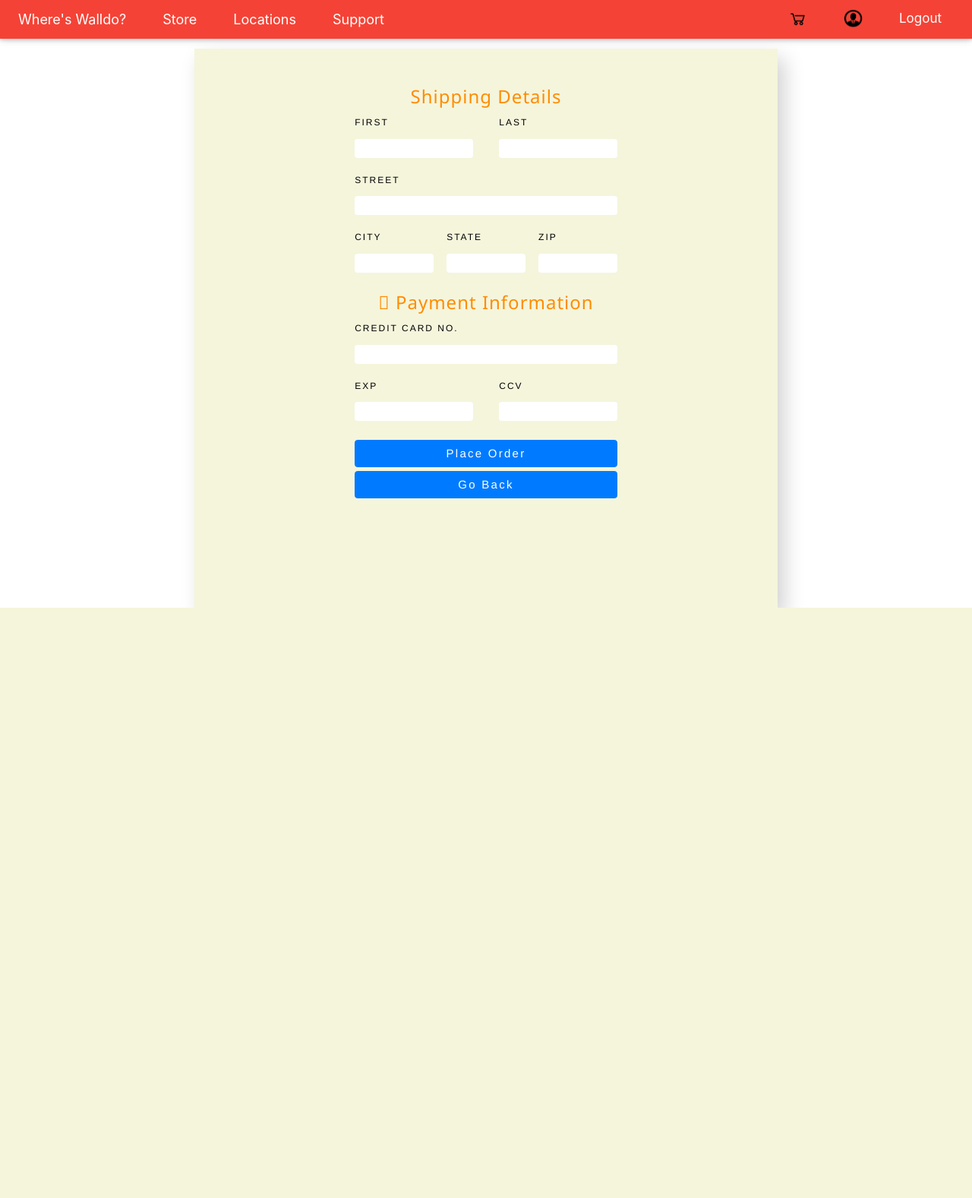
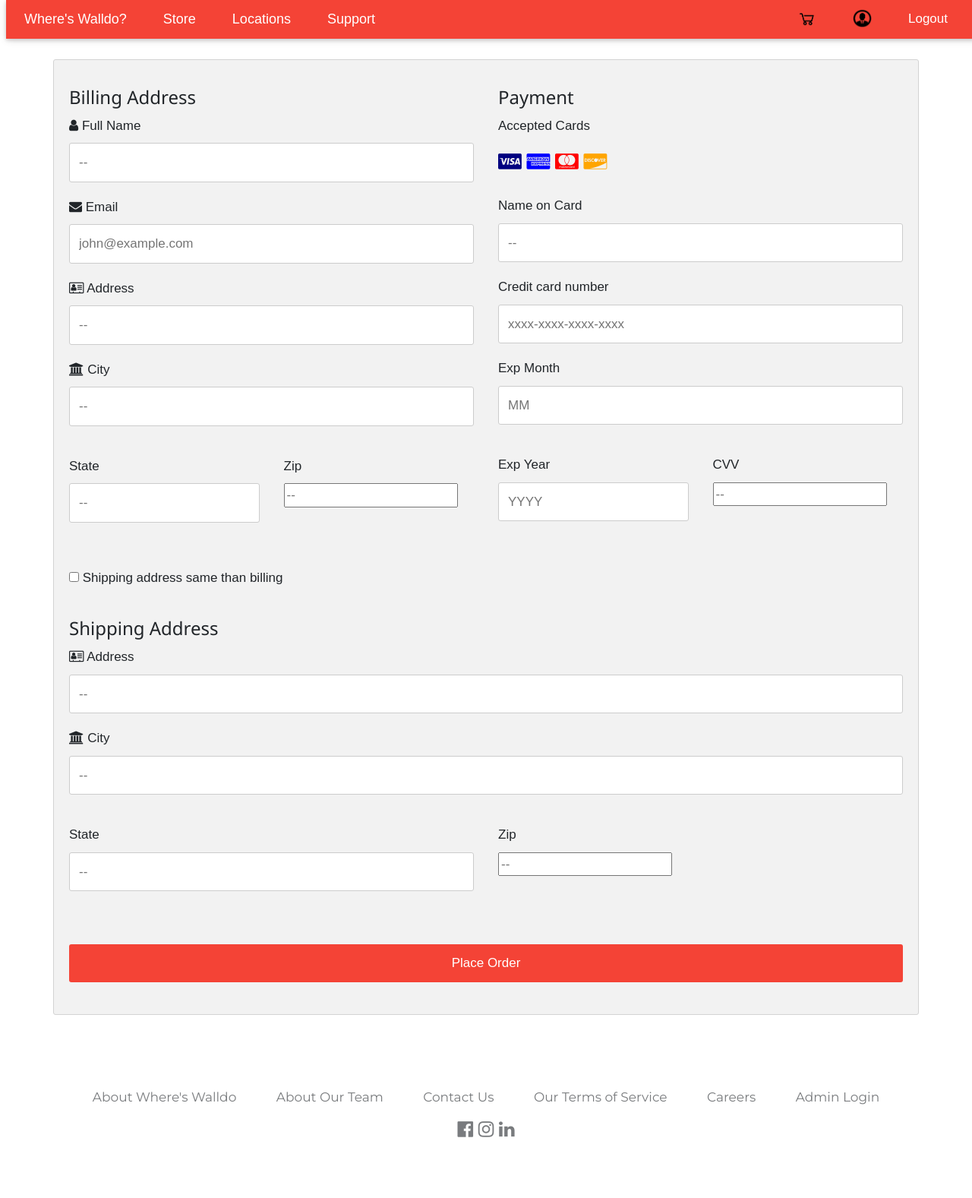
Before and after one commit to Coll-Will/Software-Engineering-Final, a PHP site: page /DemoVersion/placingOrders/payment.php in a window 1280 px wide. Shown: the whole page at 76% size. Before the commit the page ends 800 px from the top, so only its background shows below. Run offline with PHP 8.4, Linux system fonts and the light colour scheme; the visitor is signed in with stand-in values (Sample User, id 1).

Commit message:
Final Commit
She's good to go

```diff
--- a/pageformat.php
+++ b/pageformat.php
@@ -34,7 +34,7 @@
 	}
 	#footer {
         position:fixed;
-        bottom:0;
+        bottom:0px;
     }
 </style>
 <?php
@@ -43,14 +43,14 @@
 		if(isset($_SESSION['sessionID']))
 		{
 			$loginIcon ="<div class = \"login-container\">
-							<a href = \"http://localhost/DemoVersion/placingOrders/cart.php\" class=\"w3-bar-item w3-button w3-hide-small w3-padding-large w3-hover-white\"><img src=\"http://localhost/DemoVersion/images/cart.png\" alt=\"cart.png\" width=\"25px\" height=\"25px\"></img></a>
-			                <a href=\"http://localhost/DemoVersion/myaccount/myaccount.php\" class=\"w3-bar-item w3-button w3-hide-small w3-padding-large w3-hover-white\"><img src = \"http://localhost/DemoVersion/images/account.png\" width = \"25px\" height = \"25px\"></img></a>
-			    			<a href=\"http://localhost/DemoVersion/userlogin/logout.php\" class=\"w3-bar-item w3-button w3-hide-small w3-padding-large w3-hover-white\">Logout</a>
+							<a href = \"http://localhost/DemoVersion/PlacingOrders/cart.php\" class=\"w3-bar-item w3-button w3-hide-small w3-padding-large w3-hover-white\"><img src=\"http://localhost/DemoVersion/images/cart.png\" alt=\"cart.png\" width=\"25px\" height=\"25px\"></img></a>
+			                <a href=\"http://localhost/DemoVersion/MyAccount/myaccount.php\" class=\"w3-bar-item w3-button w3-hide-small w3-padding-large w3-hover-white\"><img src = \"http://localhost/DemoVersion/images/account.png\" width = \"25px\" height = \"25px\"></img></a>
+			    			<a href=\"http://localhost/DemoVersion/UserLogin/logout.php\" class=\"w3-bar-item w3-button w3-hide-small w3-padding-large w3-hover-white\">Logout</a>
 			    		</div>";
 		}
 		else{
 			$loginIcon = "<div class = \"login-container\">
-			    			<a href=\"http://localhost/DemoVersion/userlogin/login.php\" class = \"w3-bar-item w3-button w3-hide-small w3-padding-large w3-hover-white\">Signup / Login</a>
+			    			<a href=\"http://localhost/DemoVersion/UserLogin/login.php\" class = \"w3-bar-item w3-button w3-hide-small w3-padding-large w3-hover-white\">Signup / Login</a>
 			    		 </div>";
 		}
 
@@ -61,11 +61,11 @@ echo <<< _END
 
 				    <a href = "http://localhost/DemoVersion/index.php" class="w3-bar-item w3-text w3-padding-large w3-red" style = "text-decoration: none;">Where&#39;s Walldo?</a>
 
-				    <a href="http://localhost/DemoVersion/placingOrders/productStore.php" class="w3-bar-item w3-button w3-hide-small w3-padding-large w3-hover-white">Store</a>
+				    <a href="http://localhost/DemoVersion/PlacingOrders/productStore.php" class="w3-bar-item w3-button w3-hide-small w3-padding-large w3-hover-white">Store</a>
 
-				    <a href="http://localhost/DemoVersion/locations/locations.php" class="w3-bar-item w3-button w3-hide-small w3-padding-large w3-hover-white">Locations</a>
+				    <a href="http://localhost/DemoVersion/Locations/locations.php" class="w3-bar-item w3-button w3-hide-small w3-padding-large w3-hover-white">Locations</a>
 
-				    <a href="http://localhost/DemoVersion/support/help-page.php" class="w3-bar-item w3-button w3-hide-small w3-padding-large w3-hover-white">Support</a>
+				    <a href="http://localhost/DemoVersion/Support/help-page.php" class="w3-bar-item w3-button w3-hide-small w3-padding-large w3-hover-white">Support</a>
 
 					$loginIcon
 
@@ -77,16 +77,16 @@ _END;
 	function pagefooter()
 	{
 echo <<< _END
-		<footer class="w3-container w3-padding-64 w3-center w3-opacity" style = "inline">
+		<footer class="w3-container w3-padding-64 w3-center w3-opacity">
 			<div style = "font-family:Montserrat;">
-				<a href="http://localhost/DemoVersion/aboutwhereswalldo/aboutwhereswalldo.php" class="w3-button w3-padding-large w3-hover-white">About Where&#39;s Walldo</a>
+				<a href="http://localhost/DemoVersion/AboutWheresWalldo/aboutwhereswalldo.php" class="w3-button w3-padding-large w3-hover-white">About Where&#39;s Walldo</a>
 				<a href="http://localhost/DemoVersion/AboutUs/aboutus.php" class="w3-button w3-padding-large w3-hover-white">About Our Team</a>
-		    	<a href="http://localhost/DemoVersion/contactForm/fcf.form.php" class="w3-button w3-padding-large w3-hover-white">Contact Us</a>
-		    	<a href="http://localhost/DemoVersion/termsOfService/termsOfService.php" class="w3-button w3-padding-large w3-hover-white">Our Terms of Service</a>
+		    	<a href="http://localhost/DemoVersion/ContactForm/fcf.form.php" class="w3-button w3-padding-large w3-hover-white">Contact Us</a>
+		    	<a href="http://localhost/DemoVersion/TermsOfService/termsOfService.php" class="w3-button w3-padding-large w3-hover-white">Our Terms of Service</a>
 		    	<a href="http://localhost/DemoVersion/CareersPage/careers.php" class="w3-button w3-padding-large w3-hover-white">Careers</a>
 		    	<a href="http://localhost/DemoVersion/AdminLogin/index.php" class="w3-button w3-padding-large w3-hover-white">Admin Login</a>
 			</div>
-			<div class="w3-xlarge w3-padding-32">
+			<div class="w3-xlarge">
 			  	<i class="fa fa-facebook-official w3-hover-opacity"></i>
 			  	<i class="fa fa-instagram w3-hover-opacity"></i>
 				<i class="fa fa-linkedin w3-hover-opacity"></i>
--- a/placingOrders/payment.php
+++ b/placingOrders/payment.php
@@ -6,20 +6,205 @@
     }
     pagenavbar();
 ?>
-<!-- Page template used: https://codepen.io/theresa-e/pen/BOBQxR
-Above: Loads in the navigation bar for all navigation links. Also checks whether a user is logged in before allowing the page to be loaded
-Below:-->
 <!DOCTYPE html>
-<html lang="en">
+<html>
 <head>
-    <meta charset="UTF-8">
-    <title>Payment Information</title>
-    <style><?php include_once "pymt.css" ?></style>
+<meta name="viewport" content="width=device-width, initial-scale=1">
+<link rel="stylesheet" href="https://cdnjs.cloudflare.com/ajax/libs/font-awesome/4.7.0/css/font-awesome.min.css">
+<link rel="stylesheet" href="https://www.w3schools.com/w3css/4/w3.css">
+<style>
+body {
+  font-family: Arial;
+  margin-top: 50px;
+  font-size: 17px;
+  padding: 8px;
+}
 
+* {
+  box-sizing: border-box;
+}
+
+.row {
+  display: -ms-flexbox; /* IE10 */
+  display: flex;
+  -ms-flex-wrap: wrap; /* IE10 */
+  flex-wrap: wrap;
+  margin: 0 -16px;
+}
+
+.col-25 {
+  -ms-flex: 25%; /* IE10 */
+  flex: 25%;
+}
+
+.col-50 {
+  -ms-flex: 50%; /* IE10 */
+  flex: 50%;
+}
+
+.col-75 {
+  -ms-flex: 75%; /* IE10 */
+  flex: 75%;
+}
+
+.col-25,
+.col-50,
+.col-75 {
+  padding: 20 16px;
+}
+
+.container {
+  background-color: #f2f2f2;
+  padding: 5px 20px 15px 20px;
+  border: 1px solid lightgrey;
+  border-radius: 3px;
+}
+
+input[type=text] {
+  width: 100%;
+  margin-bottom: 20px;
+  padding: 12px;
+  border: 1px solid #ccc;
+  border-radius: 3px;
+}
+
+label {
+  margin-bottom: 10px;
+  display: block;
+}
+
+.icon-container {
+  margin-bottom: 20px;
+  padding: 7px 0;
+  font-size: 24px;
+}
+
+.btn {
+  background-color: #4CAF50;
+  color: white;
+  padding: 12px;
+  margin: 10px 0;
+  border: none;
+  width: 100%;
+  border-radius: 3px;
+  cursor: pointer;
+  font-size: 17px;
+}
+
+.btn:hover {
+  background-color: #45a049;
+}
+
+a {
+  color: #2196F3;
+}
+
+hr {
+  border: 1px solid lightgrey;
+}
+
+span.price {
+  float: right;
+  color: grey;
+}
+
+@media (max-width: 800px) {
+  .row {
+    flex-direction: column-reverse;
+  }
+  .col-25 {
+    margin-bottom: 20px;
+  }
+}
+</style>
+<title>Payment Information</title>
 </head>
 <body>
-    <div class="wrapper">
-        <div class="container">
+
+<!-- User form to enter checkout information-->
+<div class="row">
+  <div class="col-75">
+    <div class="container">
+      <form action="./placeOrder.php" method = "post">
+
+      <!-- billing information -->
+        <div class="row">
+          <div class="col-50">
+            <h3>Billing Address</h3>
+            <label for="f-name"><i class="fa fa-user"></i> Full Name</label>
+            <input type="text" id="f-name" name="f-name" placeholder="--" required>
+            <label for="email"><i class="fa fa-envelope"></i> Email</label>
+            <input type="text" id="email" name="email" placeholder="john@example.com">
+            <label for="address"><i class="fa fa-address-card-o"></i> Address</label>
+            <input type="text" id="address" name="address" placeholder="--" required>
+            <label for="city"><i class="fa fa-institution"></i> City</label>
+            <input type="text" id="city" name="city" placeholder="--" required>
+
+            <div class="row">
+              <div class="col-50">
+                <label for="state">State</label>
+                <input type="text" id="state" name="state" placeholder="--"required>
+              </div>
+              <div class="col-50">
+                <label for="zip">Zip</label>
+                <input type="number" id="zip" name="zip" placeholder="--" required>
+              </div>
+            </div>
+          </div>
+
+          <!--payment information -->
+          <div class="col-50">
+            <h3>Payment</h3>
+            <label for="fname">Accepted Cards</label>
+            <div class="icon-container">
+              <i class="fa fa-cc-visa" style="color:navy;"></i>
+              <i class="fa fa-cc-amex" style="color:blue;"></i>
+              <i class="fa fa-cc-mastercard" style="color:red;"></i>
+              <i class="fa fa-cc-discover" style="color:orange;"></i>
+            </div>
+            <label for="cname">Name on Card</label>
+            <input type="text" id="cname" name="cardname" placeholder="--">
+            <label for="ccnum">Credit card number</label>
+            <input type="text" id="ccnum" name="cardnumber" placeholder="xxxx-xxxx-xxxx-xxxx">
+            <label for="expmonth">Exp Month</label>
+            <input type="text" id="expmonth" name="expmonth" placeholder="MM">
+            <div class="row">
+              <div class="col-50">
+                <label for="expyear">Exp Year</label>
+                <input type="text" id="expyear" name="expyear" placeholder="YYYY">
+              </div>
+              <div class="col-50">
+                <label for="cvv">CVV</label>
+                <input type="number" id="cvv" name="cvv" placeholder="--">
+              </div>
+            </div>
+          </div>
+
+        </div>
+        <label>
+          <input type="checkbox" id="checkbox" name="sameadr" onclick="showshipform()"> Shipping address same than billing
+        </label>
+
+        <div class="row" id="shipping">
+          <div class="col-50">
+            <h3>Shipping Address</h3>
+            <label for="adr"><i class="fa fa-address-card-o"></i> Address</label>
+            <input type="text" id="shipadr" name="shipaddress" placeholder="--">
+            <label for="city"><i class="fa fa-institution"></i> City</label>
+            <input type="text" id="shipcity" name="shipcity" placeholder="--">
+
+            <div class="row">
+              <div class="col-50">
+                <label for="shipstate">State</label>
+                <input type="text" id="state" name="shipstate" placeholder="--">
+              </div>
+              <div class="col-50">
+                <label for="shipzip">Zip</label>
+                <input type="number" id="zip" name="shipzip" placeholder="--">
+              </div>
+            </div>
+          </div>
+        </div>
         <?php
             if(isset($_GET["msg"]))
             {
@@ -27,66 +212,30 @@ Below:-->
                 echo "<h4 class = \"text-danger\" style =\"text-align:center;\">$msg</h4>";
             }
         ?>
-            <form action="./placeOrder.php" method = "post">
-                <h1>
-                    <i class="fas fa-shipping-fast"></i>
-                    Shipping Details
-                </h1>
-                <div class="name">
-                    <div>
-                        <label for="f-name">First</label>
-                        <input type="text" name="f-name" required>
-                    </div>
-                    <div>
-                        <label for="l-name">Last</label>
-                        <input type="text" name="l-name" required>
-                    </div>
-                </div>
-                <div class="street">
-                    <label for="name">Street</label>
-                    <input type="text" name="address" required>
-                </div>
-                <div class="address-info">
-                    <div>
-                        <label for="city">City</label>
-                        <input type="text" name="city" required>
-                    </div>
-                    <div>
-                        <label for="state">State</label>
-                        <input type="text" name="state" required>
-                    </div>
-                    <div>
-                        <label for="zip">Zip</label>
-                        <input type="number" name="zip" required>
-                    </div>
-                </div>
-                <h1>
-                    <i class="far fa-credit-card"></i> Payment Information
-                </h1>
-                <div class="cc-num">
-                    <label for="card-num">Credit Card No.</label>
-                    <input type="number" name="card-num" required>
-                </div>
-                <div class="cc-info">
-                    <div>
-                        <label for="expire">Exp</label>
-                        <input type="text" name="expire" required>
-                    </div>
-                    <div>
-                        <label for="security">CCV</label>
-                        <input type="number" name="security" required>
-                    </div>
-                    <input type = "hidden" id = "order" name = "order" value = "">
-                </div>
-                <div class="btns">
-                    <input type="submit" name="submit" class="btn btn-primary" value="Place Order">
-                    <input type="button" value="Go Back" class="btn btn-primary" id="backBtn" onclick="document.location.href='./cart.php'">
-                </div>
-            </form>
-        </div>
+        <input type="submit" name = 'submit' value="Place Order" class="btn w3-red">
+        <input type = "hidden" id = "order" name = "order" value = "">
+      </form>
     </div>
-    <script type ="text/javascript" src = "./javascript/jsfunctions.js"></script>
-    <script type = "text/javascript">getOrder();</script> <!-- Puts the order information inot the order field -->
+  </div>
+ </div>
 
+<script type ="text/javascript" src = "./javascript/jsfunctions.js"></script>
+<script type = "text/javascript">getOrder();</script>
+
+
+<!-- script to show shipping address form if check box not clicked-->
+<script>
+function showshipform() {
+  var x = document.getElementById("shipping");
+  if (x.style.display === "none") {
+    x.style.display = "block";
+  } else {
+    x.style.display = "none";
+  }
+}
+</script>
+
+
+<?php pagefooter() ?>
 </body>
 </html>
```
Also changed, not shown: checkout/checkout.php (deleted, +0 -226 lines), packageTracking/findithandler.php (+6 -12 lines), placingOrders/placeOrder.php (+36 -23 lines), tracking/pckgdate.html (deleted, +0 -43 lines), ShipmentProcessing/Dijkstras.php (renamed from shipment-processing/Dijkstras.php), ShipmentProcessing/delay.php (renamed from shipment-processing/delay.php), ShipmentProcessing/dismatrix.php (renamed from shipment-processing/dismatrix.php), ShipmentProcessing/moveToNextWarehouse.php (renamed from shipment-processing/moveToNextWarehouse.php), ShipmentProcessing/processShipments.php (renamed from shipment-processing/processShipments.php), ShipmentProcessing/randomManufacturer.php (renamed from shipment-processing/randomManufacturer.php), ShipmentProcessing/randomWarehouse.php (renamed from shipment-processing/randomWarehouse.php), ShipmentProcessing/setShipmentToInTransit.php (renamed from shipment-processing/setShipmentToInTransit.php).
